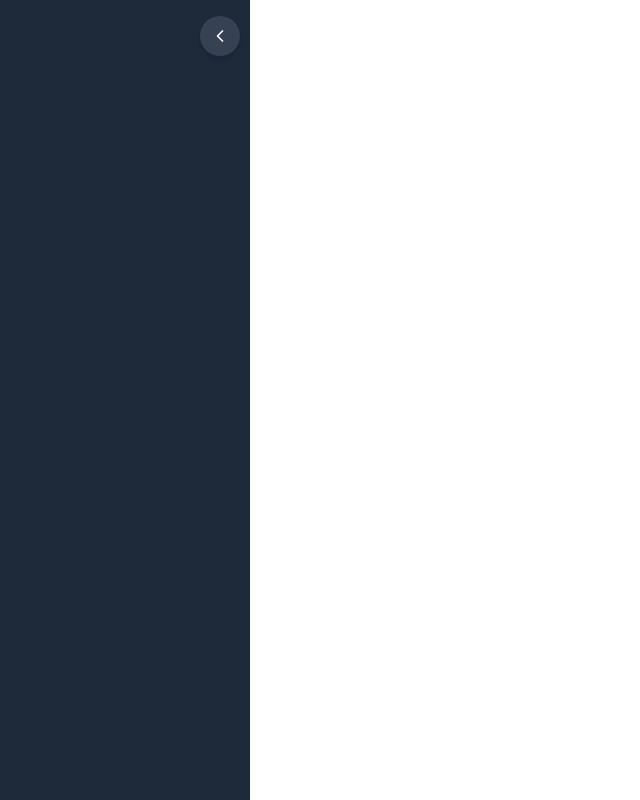
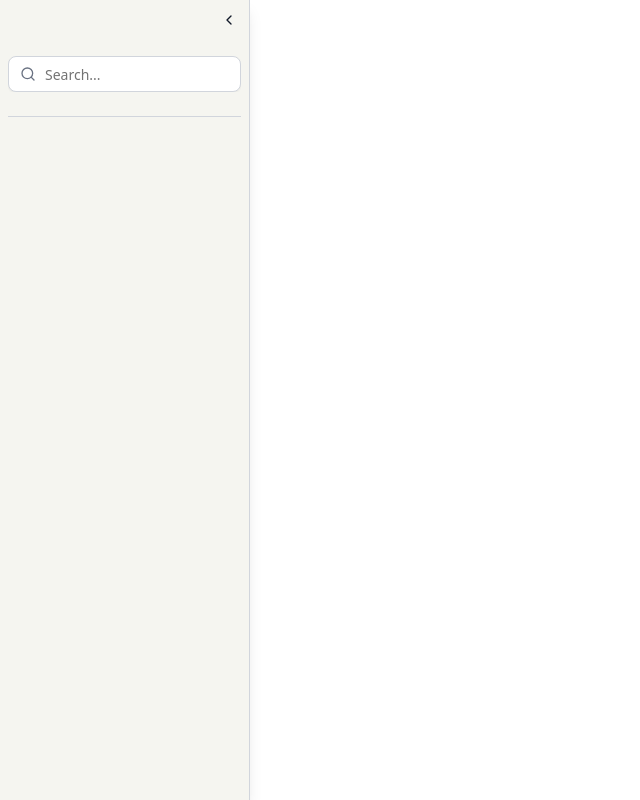
Before and after one commit to Say1578/System-performance-tracker, a React (Vite) app: page / in a window 1280 px wide. Shown: the whole page, without its empty margins (0-640 px from the left). Built offline with nearby package versions, Linux system fonts and the light colour scheme.

Commit message:
Add Header & Sidebar

```diff
--- /dev/null
+++ b/src/renderer/components/Header.tsx
@@ -0,0 +1,48 @@
+import React from "react";
+import { ArrowLeft, ArrowRight, House, Bell } from "lucide-react";
+import { Button } from "@ui/button";
+
+const Header: React.FC = () => {
+  return (
+    <header className="bg-[#f5f5f0] text-gray-900 w-full h-13 flex items-center justify-between px-2 border-b border-gray-300">
+
+      {/* Навигация */}
+      <div className="flex items-center">
+        <Button
+          variant="ghost"
+          size="icon"
+          className="w-10 h-10 flex items-center justify-center rounded-full hover:bg-gray-300 transition-colors"
+        >
+          <ArrowLeft size={20} />
+        </Button>
+        <Button
+          variant="ghost"
+          size="icon"
+          className="w-10 h-10 flex items-center justify-center rounded-full hover:bg-gray-300 transition-colors"
+        >
+          <ArrowRight size={20} />
+        </Button>
+        <Button
+          variant="ghost"
+          size="icon"
+          className="w-10 h-10 flex items-center justify-center rounded-full hover:bg-gray-300 transition-colors"
+        >
+          <House size={20} />
+        </Button>
+      </div>
+
+      {/* Уведомления */}
+      <div className="flex items-center gap-1">
+        <Button
+          variant="ghost"
+          size="icon"
+          className="w-10 h-10 flex items-center justify-center rounded-full hover:bg-gray-300 transition-colors"
+        >
+          <Bell size={20} />
+        </Button>
+      </div>
+    </header>
+  );
+};
+
+export default Header;
--- a/src/renderer/components/Sidebar.tsx
+++ b/src/renderer/components/Sidebar.tsx
@@ -1,28 +1,79 @@
-import React from "react";
-import { ChevronRight, ChevronLeft } from 'lucide-react';
-import { useSidebar } from "../hooks/useSidebar";
+import React, { useState } from "react";
+import {
+  ChevronRight,
+  ChevronLeft,
+  Search
+} from "lucide-react";
+import { useSidebar } from "@hooks/useSidebar";
+import { useSearchFocus } from "@hooks/useSearchFocus";
 import { motion } from "framer-motion";
+import { Button } from "@ui/button";
+import { Input } from "@ui/input";
 
 const Sidebar: React.FC = () => {
   const { isOpen, toggleSidebar } = useSidebar();
+  const { inputRef, handleFocusClick } = useSearchFocus(isOpen, toggleSidebar);
 
   return (
     <motion.div
-      className="bg-gray-800 text-white h-screen relative flex flex-col"
-      animate={{ width: isOpen ? 250 : 50 }}
+      className="bg-[#f5f5f0] text-gray-900 h-screen relative flex flex-col shadow-lg border-r border-gray-300"
+      animate={{ width: isOpen ? 250 : 60 }}
       transition={{ type: "spring", stiffness: 200, damping: 30 }}
     >
-      <motion.button
-        onClick={toggleSidebar}
-        className="absolute top-4 flex items-center justify-center w-10 h-10 bg-gray-700 rounded-full shadow-md"
-        animate={{
-          left: isOpen ? 200 : 0,
-        }}
-        transition={{ type: "spring", stiffness: 200, damping: 30 }}
-      >
-        {isOpen ? <ChevronLeft size={20} /> : <ChevronRight size={20} />}
-      </motion.button>
+      {/* Внутренний контейнер */}
+      <div className="flex flex-col flex-1 overflow-hidden">
 
+        {/* Кнопка сворачивания */}
+        <div className={`flex ${isOpen ? "justify-end" : "justify-center"}`}>
+          <Button
+            variant="ghost"
+            size="icon"
+            onClick={toggleSidebar}
+            className="w-10 h-10 p-0 flex items-center justify-center rounded-full hover:bg-gray-300 transition-colors"
+          >
+            {isOpen ? <ChevronLeft size={20} /> : <ChevronRight size={20} />}
+          </Button>
+        </div>
+
+        {/* Верхняя панель */}
+        <div className="flex flex-col px-2 pt-4 gap-3">
+
+          {/* Поиск */}
+          <div className="relative flex items-center justify-center">
+            <div
+              className={`relative flex items-center justify-center transition-all duration-300
+                ${isOpen ? "w-full" : "w-10"}`}
+            >
+              {/* Кнопка поиска при закрытом sidebar */}
+              {!isOpen && (
+                <Button
+                  variant="ghost"
+                  size="icon"
+                  onClick={handleFocusClick}
+                  className="w-10 h-10 p-0 flex items-center justify-center rounded-full hover:bg-gray-300 transition-colors"
+                >
+                  <Search className="h-4 w-4 text-gray-600" />
+                </Button>
+              )}
+
+              {/* Поле поиска при открытом sidebar без анимации */}
+              {isOpen && (
+                <div className="relative w-full overflow-x-hidden">
+                  <Input
+                    ref={inputRef}
+                    placeholder="Search..."
+                    className="pl-9 w-full bg-white border-gray-300 focus-visible:ring-0 focus:border-gray-400"
+                  />
+                  <Search className="absolute left-3 top-1/2 -translate-y-1/2 text-gray-500 h-4 w-4" />
+                </div>
+              )}
+            </div>
+          </div>
+
+          {/* Разделитель */}
+          <div className="border-t border-gray-300 my-3" />
+        </div>
+      </div>
     </motion.div>
   );
 };
```
